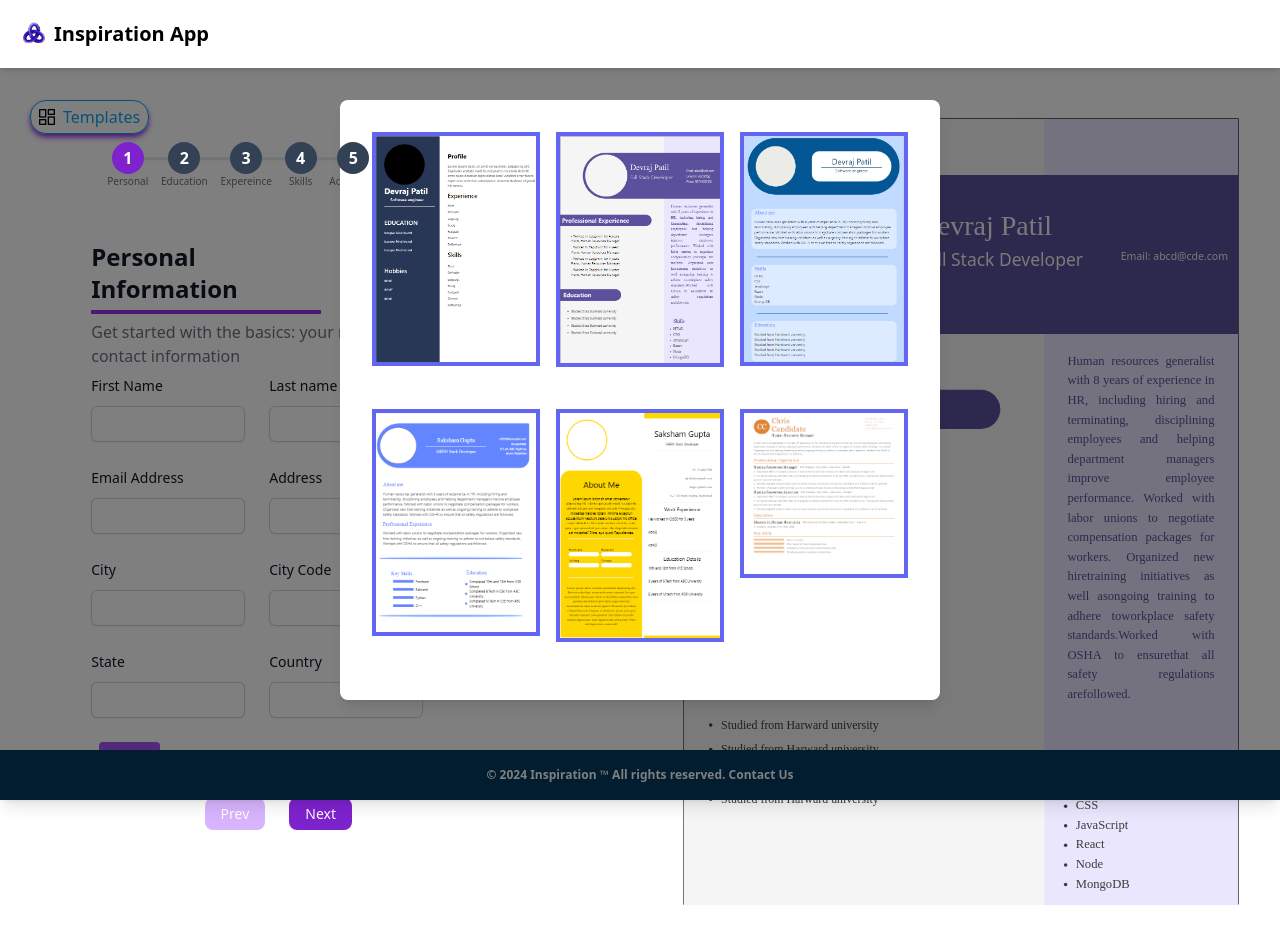
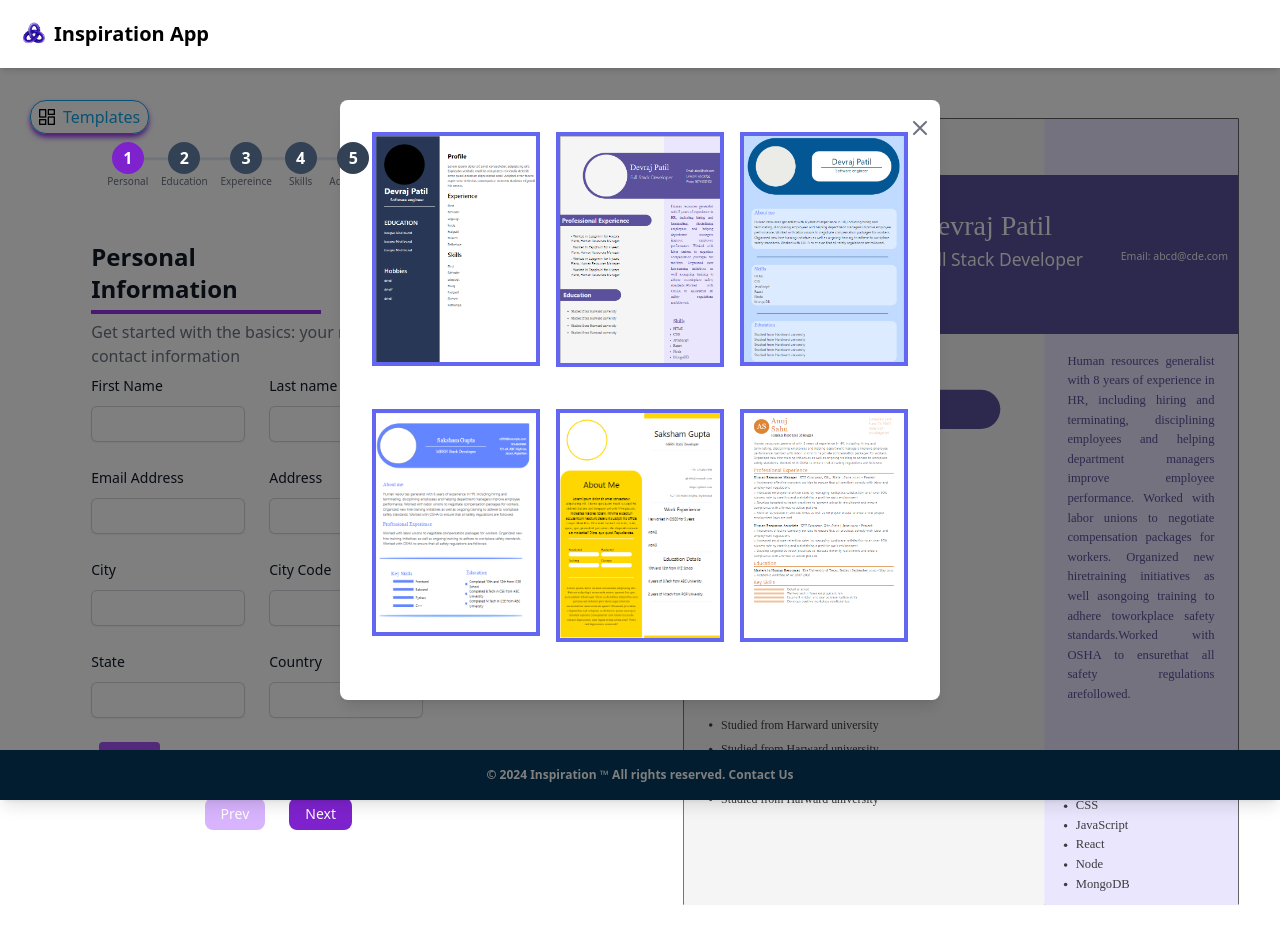
Before and after one commit to sckchcm-g/resume-builder, a React (Vite) app: page /dashboard in a window 1280 px wide. Both pictures are taken after a click on the button "Templates". Shown: the top 944 px of the page. Built offline with nearby package versions, Linux system fonts and the light colour scheme.

Commit message:
added cancel button in tamplates

```diff
--- a/src/ui/DesktopView.jsx
+++ b/src/ui/DesktopView.jsx
@@ -74,6 +74,96 @@
 
 
 
+// import React, { useState } from "react";
+// import Header from "./Header.jsx";
+// import Footer from "./Footer.jsx";
+// import MultiStepForm from '../components/Form/MultiStepForm.jsx';
+// import TemplateS1 from "./templates/TemplateS1.jsx";
+// import TemplateS2 from "./templates/TemplateS2.jsx";
+// import TemplateD1 from "./templates/TemplateD1.jsx";
+// import TemplateD2 from "./templates/TemplateD2.jsx";
+// import TemplateD3 from "./templates/TemplateD3.jsx";
+// import MainTemplate from "./templates/MainTemplate.jsx";
+// import tempImg from '../assets/layout.png';
+// import template1 from '../assets/template1.png';
+// import template2 from '../assets/template2.png';
+// import template3 from '../assets/template3.png';
+// import template4 from '../assets/template4.png';
+// import template5 from '../assets/template5.png';
+// import maintemplate from "../assets/maintemplate.png";
+
+// function DesktopView() {
+//   const [popupVisible, setPopupVisible] = useState(false);
+//   const [selectedTemplate, setSelectedTemplate] = useState("TemplateD2");
+
+//   const handleTemplateClick = (templateId) => {
+//     setSelectedTemplate(templateId);
+//     setPopupVisible(false);
+//   };
+
+//   const templates = [
+//     { id: "TemplateD1", name: "Template 1", image: template1 },
+//     { id: "TemplateD2", name: "Template 2", image: template2 },
+//     { id: "TemplateD3", name: "Template 3", image: template3 },
+//     { id: "TemplateS1", name: "Template 4", image: template5 },
+//     { id: "TemplateS2", name: "Template 5", image: template4 },
+//     { id: "MainTemplate", name: "Template 6", image: maintemplate },
+//   ];
+
+//   return (
+//     <div>
+//       <div className="desktop-view flex w-[97%] pt-[20px] mx-[30px]">
+//         <Header />
+//         <div className="left w-[45%]">
+//           <div className="bg-white flex items-center justify-between w-[85%]">
+//             <button
+//               onClick={() => setPopupVisible(true)}
+//               className="flex items-center gap-2 border border-sky-500 rounded-2xl py-1 px-2 hover:bg-sky-500 hover:text-white transition duration-700 shadow-[#9333ea] shadow-md"
+//             >
+//               <img src={tempImg} alt="" className="w-4 hover:text-white" />
+//               <span className="hover:text-white text-sky-500">Templates</span>
+//             </button>
+//           </div>
+//           <MultiStepForm />
+//         </div>
+//         <div className="right w-[60%] lg:w-[68%] xl:w-[60%]">
+//           {selectedTemplate === "TemplateD1" && <TemplateD1 />}
+//           {selectedTemplate === "TemplateD2" && <TemplateD2 />}
+//           {selectedTemplate === "TemplateD3" && <TemplateD3 />}
+//           {selectedTemplate === "TemplateS1" && <TemplateS1 />}
+//           {selectedTemplate === "TemplateS2" && <TemplateS2 />}
+//           {selectedTemplate === "MainTemplate" && <MainTemplate />}
+//         </div>
+//       </div>
+//       <Footer />
+
+//       {/* Template button popup is coming from here */}
+//       {popupVisible && (
+//         <div className="fixed inset-0 flex items-center justify-center bg-black bg-opacity-50">
+//           <div className="bg-white p-8 rounded-lg shadow-lg grid grid-cols-3 gap-4 h-[600px] w-[600px]">
+//             {templates.map((template) => (
+//               <img
+//                 key={template.id}
+//                 src={template.image}
+//                 alt={template.name}
+//                 onClick={() => handleTemplateClick(template.id)}
+//                 className="cursor-pointer border-4 border-indigo-500"
+//               />
+//             ))}
+//           </div>
+//         </div>
+//       )}
+//     </div>
+//   );
+// }
+
+// export default DesktopView;
+
+
+
+
+
+
 import React, { useState } from "react";
 import Header from "./Header.jsx";
 import Footer from "./Footer.jsx";
@@ -98,6 +188,10 @@
 
   const handleTemplateClick = (templateId) => {
     setSelectedTemplate(templateId);
+    setPopupVisible(false);
+  };
+
+  const closePopup = () => {
     setPopupVisible(false);
   };
 
@@ -140,7 +234,12 @@
       {/* Template button popup is coming from here */}
       {popupVisible && (
         <div className="fixed inset-0 flex items-center justify-center bg-black bg-opacity-50">
-          <div className="bg-white p-8 rounded-lg shadow-lg grid grid-cols-3 gap-4 h-[600px] w-[600px]">
+          <div className="bg-white p-8 rounded-lg shadow-lg grid grid-cols-3 gap-4 h-[600px] w-[600px] relative">
+            <button onClick={closePopup} className="absolute top-4 right-2 text-gray-500 hover:text-gray-700 focus:outline-none">
+              <svg className="w-6 h-6" fill="none" strokeLinecap="round" strokeLinejoin="round" strokeWidth="2" viewBox="0 0 24 24" stroke="currentColor">
+                <path d="M6 18L18 6M6 6l12 12"></path>
+              </svg>
+            </button>
             {templates.map((template) => (
               <img
                 key={template.id}
--- a/src/ui/templates/TemplateD1.jsx
+++ b/src/ui/templates/TemplateD1.jsx
@@ -6,14 +6,14 @@
   const [count, setCount] = useState(0)
   const userInputData = useSelector(selectUserData)
   return (
-    <div className='w-[210mm] h-[297mm] lg:max-h-[297mm] lg:overflow-auto flex flex-row;  border-[2px] border-color: rgb(0 0 0) mt-[-170px]'style={{ transform: 'scale(0.7)' }}>
-      <div className="bg-[rgb(39,55,85)] w-[150%] text-[rgb(252,255,250)] grow">
+    <div className='w-[210mm] h-[297mm] lg:max-h-[297mm] lg:overflow-auto flex flex-row flex-grow  border-[2px] border-color: rgb(0 0 0) mt-[-170px]'style={{ transform: 'scale(0.7)' }}>
+      <div className="bg-[rgb(39,55,85)] w-[150%] text-[rgb(252,255,250)] ">
         <div className="leftimgbox">
           <div className="img">
             <div className="w-[200px] h-[200px] bg-[black] ml-10 mt-10 p-2.5 rounded-[50%]"></div>
           </div>
-          <div className="mt-[-0px] text-[40px] font-bold ml-10" ><p className="text-[rgb(252,255,250)]">Devraj Patil</p></div>
-          <div className="text-xl font-medium mt-[-0px] ml-[70px]"><p>Software engineer</p></div>
+          <div className="mt-[-0px] text-[40px] font-bold ml-10 flex" ><p className="text-[rgb(252,255,250)] firstname">Devraj</p><p className="text-[rgb(252,255,250)] lastname ml-2">Patil</p></div>
+          <div className="text-xl font-medium mt-[-0px] ml-[70px]"><p className='emailaddress'>gmail@gmail.com</p></div>
         </div>
 
         <div className="w-4/5 bg-white text-[rgb(255,0,0)] ml-10 mt-5"><hr /></div>
```
Also changed, not shown: src/assets/maintemplate.png.
